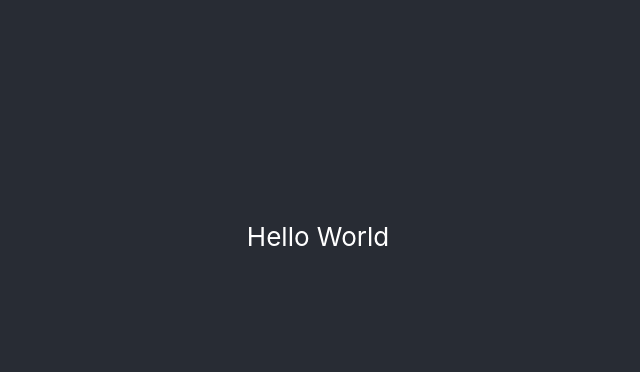
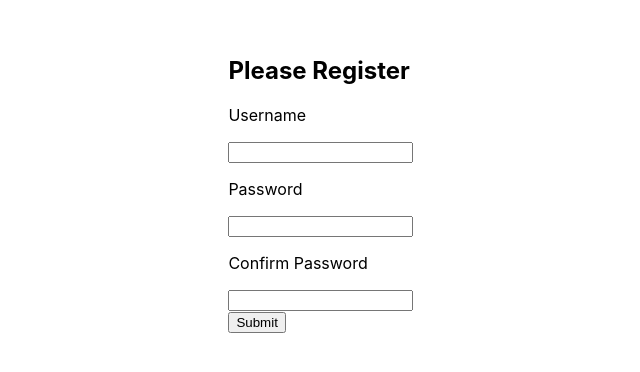
Before and after one commit to jakejorishie/UNIV_FitnessTrackr_FrontEnd, a React (Create React App) app: page /register in a window 1280 px wide. Shown: the part 164-536 px from the top of the page, without its empty margins (322-962 px from the left). Built offline with nearby package versions, Linux system fonts and the light colour scheme.

Commit message:
login/register

```diff
--- a/src/App.js
+++ b/src/App.js
@@ -1,11 +1,25 @@
 import './App.css';
+import React, { useEffect, useState } from "react";
+import { BrowserRouter, Routes, Route } from "react-router-dom";
+import Register from './Components/Register';
+import Login from './Components/Login';
 
 function App() {
+  const [token, setToken] = useState("");
+  useEffect(()=>{
+    const myToken = localStorage.getItem("token")
+    setToken(myToken)
+  },[])
+
+
   return (
-    <div className="App">
-      <header className="App-header">
-        <p>Hello World</p>
-      </header>
+    <div>
+      <BrowserRouter>
+      <Routes>
+        <Route path="/register" element={<Register setToken={setToken} />} />
+        <Route path="/login" element={<Login setToken={setToken} />} />
+      </Routes>
+      </BrowserRouter>
     </div>
   );
 }
--- a/src/Components/Login.js
+++ b/src/Components/Login.js
@@ -0,0 +1,100 @@
+import React, { useState } from "react";
+import { Link, useNavigate } from "react-router-dom";
+
+const APIURL = "https://fitnesstrac-kr.herokuapp.com/api";
+
+async function loginUser({ username, password }) {
+    return fetch(APIURL + "/users/login", {
+      method: "POST",
+      headers: {
+        "Content-Type": "application/json",
+      },
+      body: JSON.stringify({
+        user: {
+          username: username,
+          password: password,
+        },
+      }),
+    })
+      .then((response) => response.json())
+      .then((result) => {
+        console.log(result);
+        return result;
+      })
+      .catch(console.error);
+  }
+  export default function Login({ setToken }) {
+    const [username, setUserName] = useState("");
+    const [password, setPassword] = useState("");
+    const navigate = useNavigate();
+
+    const handleSubmit = async (e) => {
+      e.preventDefault();
+      const data = await loginUser({
+        username,
+        password,
+      });
+      console.log(data);
+      const token = data.data.token;
+      localStorage.setItem("token", token);
+      setToken(token)
+      navigate("/posts", { replace: true });
+    };
+
+    return (
+      <div
+        style={{
+          display: "flex",
+          justifyContent: "center",
+          position: "fixed",
+          top: "25%",
+          left: "42%",
+        }}
+      >
+        <form onSubmit={handleSubmit}>
+          <h1> Log in</h1>
+          <label>
+            <p>Username</p>
+            <input type="text" onChange={(e) => setUserName(e.target.value)} />
+          </label>
+          <div>
+            <label>
+              <p>Password</p>
+              <input
+                type="password"
+                onChange={(e) => setPassword(e.target.value)}
+              />
+            </label>
+          </div>
+
+          <div
+            style={{
+              position: "relative",
+              top: "5%",
+              left: "5%",
+            }}
+          >
+            <button type="login"
+            style={{
+                display: "flex",
+                justifyContent: "center",
+                position: "fixed",
+                left: "45%",
+              }}>Log In</button>
+            <div>
+              <Link to="/register"
+              style={{
+                display: "flex",
+                justifyContent: "center",
+                position: "fixed",
+                top: "57%",
+                left: "41%",
+              }}>
+                Dont have an account?
+              </Link>
+            </div>
+          </div>
+        </form>
+      </div>
+    );
+  }
--- a/src/Components/Register.js
+++ b/src/Components/Register.js
@@ -0,0 +1,86 @@
+import React, { useState } from "react";
+
+const APIURL = "https://fitnesstrac-kr.herokuapp.com/api";
+
+async function registerUser({ username, password }) {
+  return fetch(APIURL + "/users/register", {
+    method: "POST",
+    headers: {
+      "Content-Type": "application/json",
+    },
+    body: JSON.stringify({
+      user: {
+        username: username,
+        password: password,
+      },
+    }),
+  })
+    .then((response) => response.json())
+    .then((result) => {
+      return result;
+    })
+    .catch(console.error);
+}
+export default function Register({ setToken }) {
+  const [username, setUserName] = useState("");
+  const [password, setPassword] = useState("");
+
+  const handleSubmit = async (e) => {
+    e.preventDefault();
+    const data = await registerUser({
+      username,
+      password,
+    });
+    const token = data.data.token;
+    console.log("data", data);
+    console.log("Token in Register", token);
+    console.log("setToken in Register", setToken);
+    localStorage.setItem("token", JSON.stringify(token));
+    setToken(token);
+  };
+
+  return (
+    <div
+      style={{
+        display: "flex",
+        justifyContent: "center",
+        position: "fixed",
+        top: "25%",
+        left: "43%",
+      }}
+    >
+      <form onSubmit={handleSubmit}>
+        <h2>
+          Please Register
+        </h2>
+        <div>
+          <label>
+            <p>Username</p>
+            <input type="text" onChange={(e) => setUserName(e.target.value)} />
+          </label>
+        </div>
+        <div>
+          <label>
+            <p>Password</p>
+            <input
+              type="password"
+              onChange={(e) => setPassword(e.target.value)}
+            />
+          </label>
+        </div>
+        <div>
+          <label>
+            <p>Confirm Password</p>
+            <input
+              type="password"
+              onChange={(e) => setPassword(e.target.value)}
+            />
+          </label>
+        </div>
+        <div>
+          <button type="submit">Submit</button>
+        </div>
+      </form>
+    </div>
+  );
+}
--- a/src/index.js
+++ b/src/index.js
@@ -1,13 +1,11 @@
 import React from 'react';
 import ReactDOM from 'react-dom/client';
-import { BrowserRouter } from 'react-router-dom';
+//import { BrowserRouter } from 'react-router-dom';
 import './index.css';
 import App from './App';
 
 
 const root = ReactDOM.createRoot(document.getElementById('root'));
 root.render(
-  <BrowserRouter>
     <App />
-  </BrowserRouter>
 );
```
